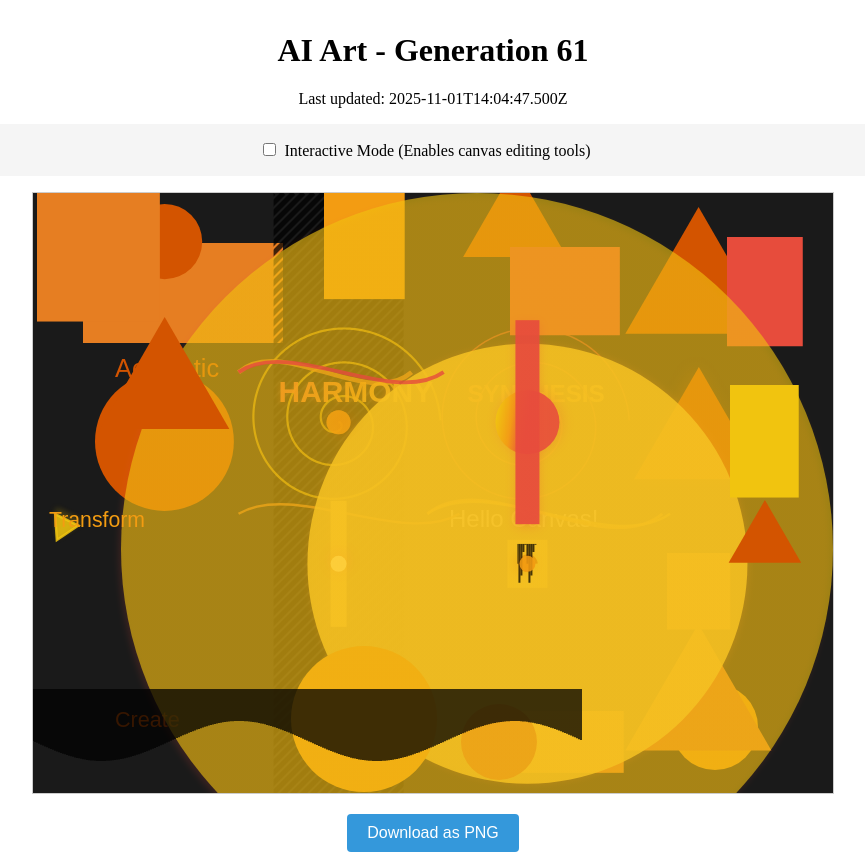
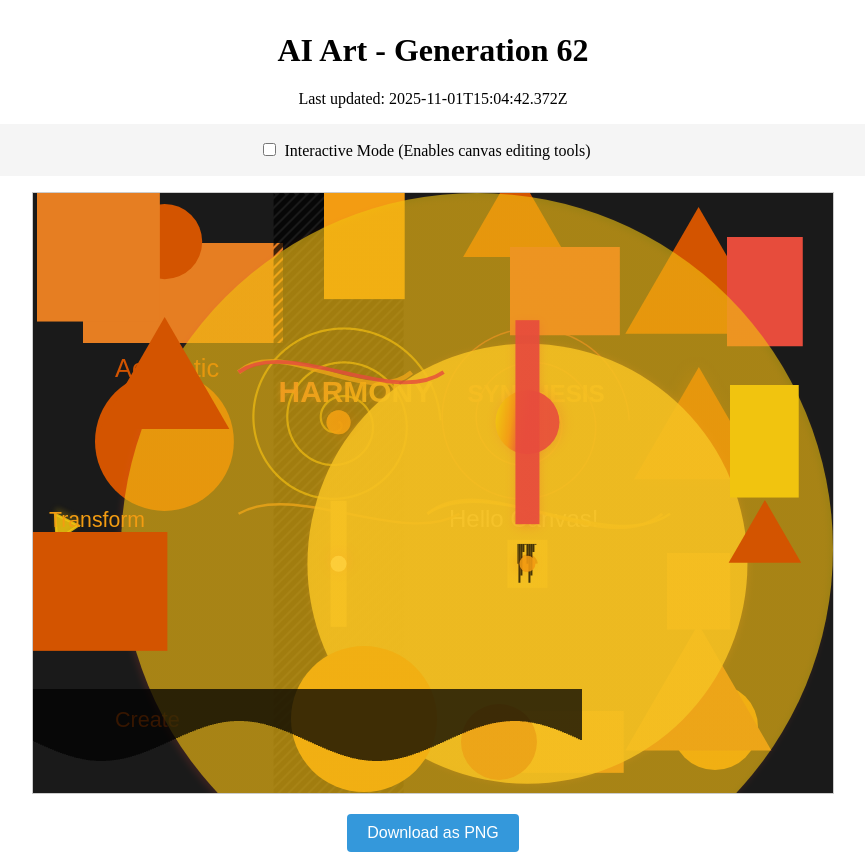
Before and after one commit to mcclowes/ai-art, a React (Vite) app: page / in a window 1280 px wide. Shown: the whole page, without its empty margins (207-1072 px from the left). Built offline with nearby package versions, Linux system fonts and the light colour scheme.

Commit message:
Improve artwork - Generation 62

```diff
--- a/src/artwork-state.ts
+++ b/src/artwork-state.ts
@@ -782,9 +782,18 @@ export const artworkState: ArtworkState = {
       },
       "opacity": 0.7786584745668061,
       "id": "gradient_circle_1762005887500"
+    },
+    {
+      "type": "rectangle",
+      "x": 0,
+      "y": 339,
+      "width": 134.36864430424168,
+      "height": 118.85420988208666,
+      "fillStyle": "#d35400",
+      "id": "element_1762009482372"
     }
   ],
-  "generation": 61,
-  "lastUpdated": "2025-11-01T14:04:47.500Z",
+  "generation": 62,
+  "lastUpdated": "2025-11-01T15:04:42.372Z",
   "cycleStarted": "2025-10-30T02:35:06.400Z"
 };
```
